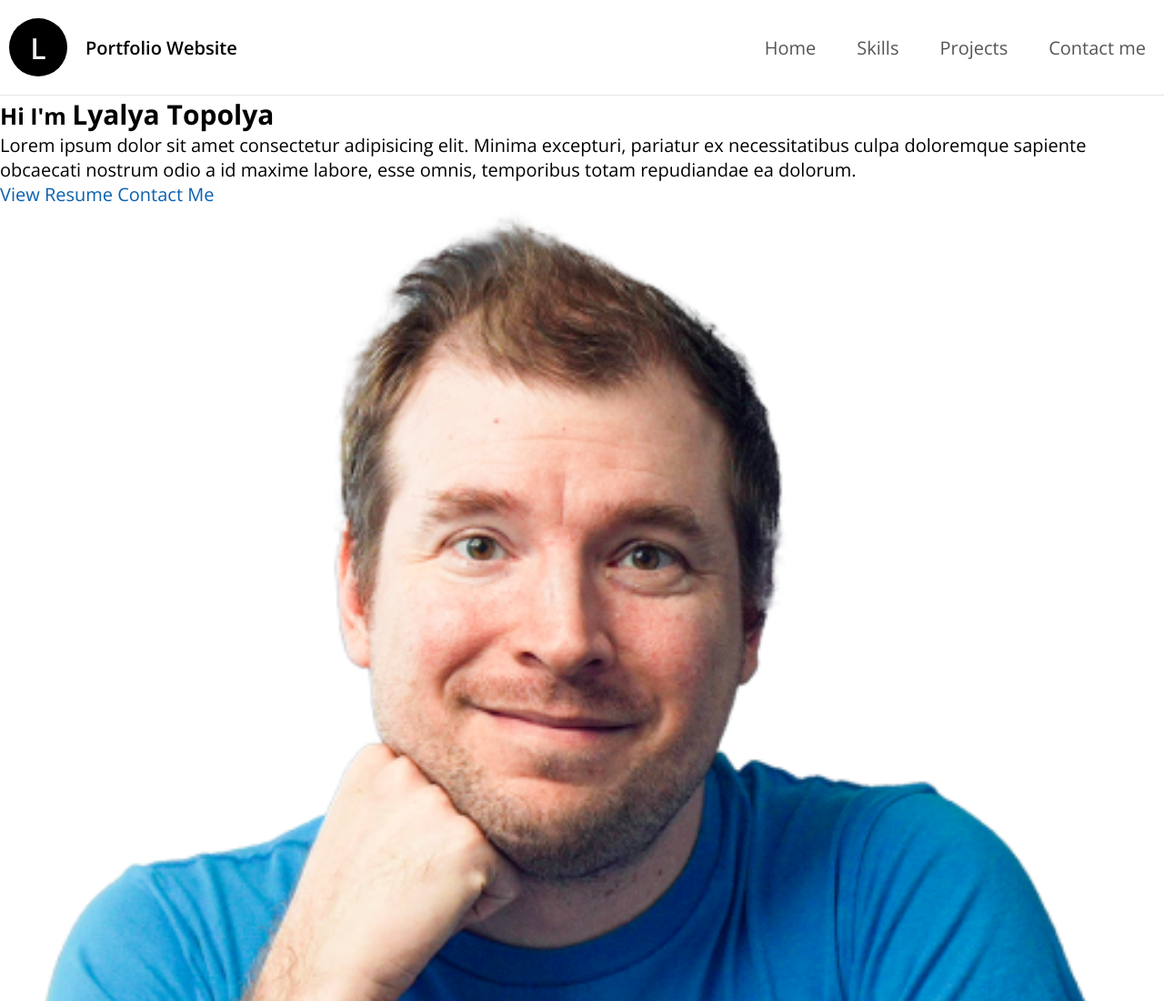
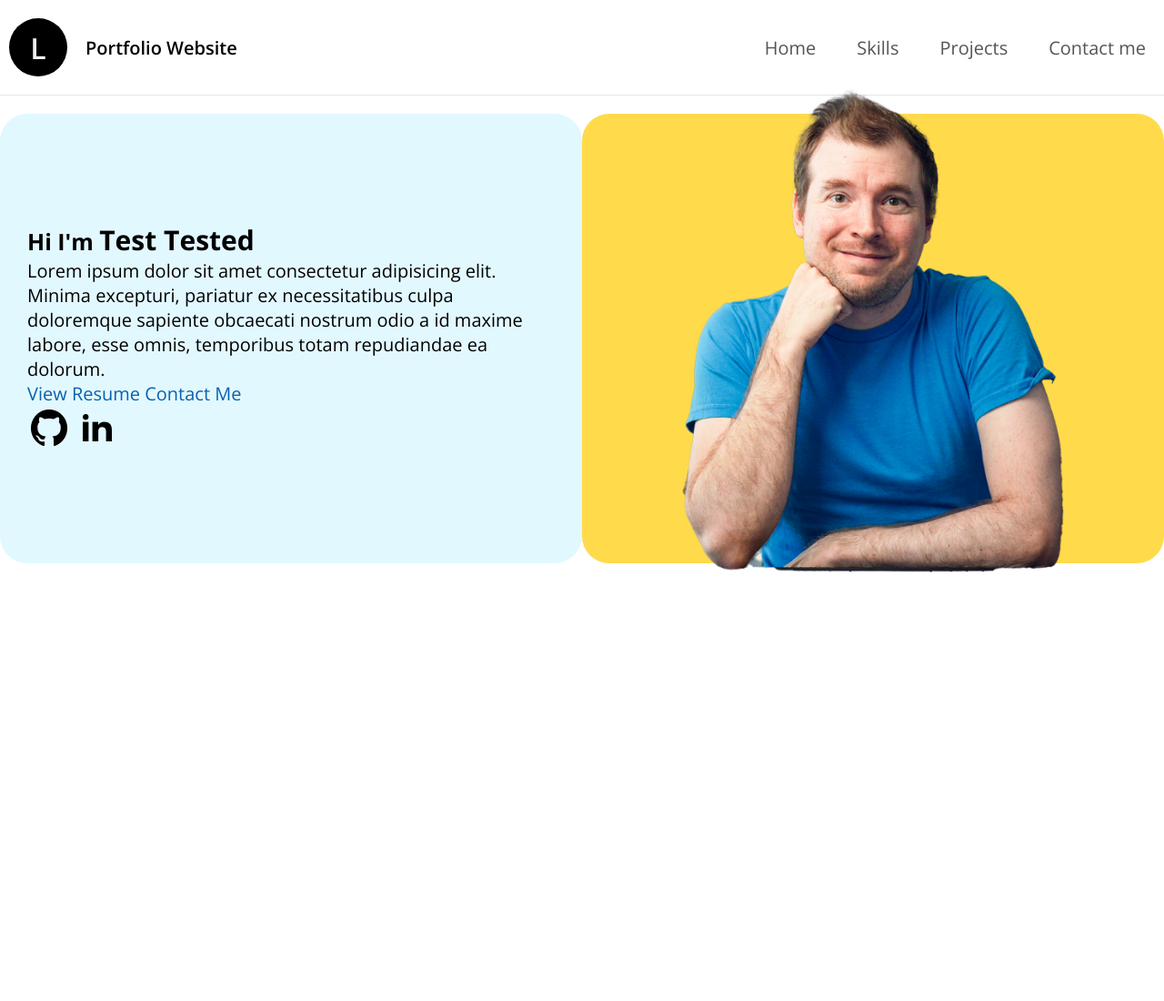
Before and after one commit to emmekh/portfolio, a plain HTML site: page index.html in a window 1280 px wide. Shown: the top 1100 px of the page at 91% size. After the commit the page ends 800 px from the top, so only its background shows below. Drawn offline with nearby package versions, Linux system fonts and the light colour scheme.

Commit message:
few changes

```diff
--- a/index.html
+++ b/index.html
@@ -43,7 +43,7 @@
             <div class="hero-blue">
                 <div>
                     <h1><small>Hi I'm </small>
-                        Lyalya Topolya
+                        Test Tested
                     </h1>
                     <p> Lorem ipsum dolor sit amet consectetur adipisicing elit. Minima excepturi, pariatur ex necessitatibus culpa doloremque sapiente obcaecati nostrum odio a id maxime labore, esse omnis, temporibus totam repudiandae ea dolorum.</p>
                     <div class="call-ro-action">
@@ -54,6 +54,10 @@
                             Contact Me
                         </a>
                     </div>
+                    <div class="social-link">
+                        <a href="#"><img src="./img/github.png" alt="GitHub" width="48"></a>
+                        <a href="#"><img src="./img/linkedin.png" alt="LinkedIn" width="48"></a>
+                    </div>
                 </div>
             </div>
             <div class="hero-yellow">
--- a/style.css
+++ b/style.css
@@ -126,3 +126,33 @@ header {
         }
     }
 }
+
+.hero {
+    display: flex;
+    margin-top: 20px;
+
+    .hero-blue {
+        flex: 1;
+        background-color: var(--blue-100);
+        border-radius: 30px;
+        padding: 30px;
+        display: flex;
+        flex-direction: column;
+        justify-content: center;
+    }
+
+    .hero-yellow {
+        flex: 1;
+        background-color: var(--yellow);
+        border-radius: 30px;
+        padding: 0 30px;
+        display: flex;
+        justify-content: center;
+        align-items: flex-end;
+        img {
+            margin-top: -30px;
+            max-width: 420px;
+            margin-bottom: -10px;
+        }
+    }
+}
```
